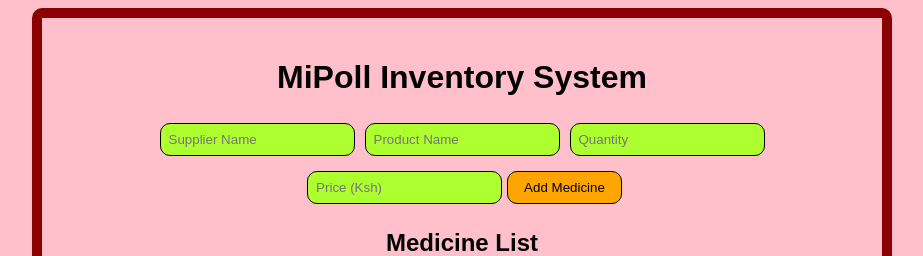
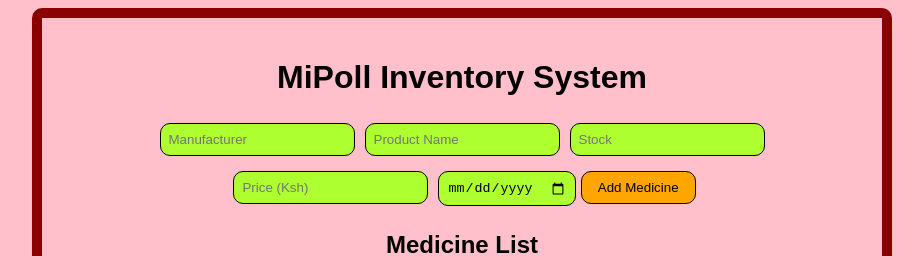
Before and after one commit to Coding-with-Mike-Eng/Mike-App, a React (Vite) app: page / in a window 1280 px wide. Shown: the top 256 px of the page, without its empty margins (178-1101 px from the left). Built offline with nearby package versions, Linux system fonts and the light colour scheme; no server answers.

Commit message:
Update addMedicineForm.jsx

```diff
--- a/src/Components/addMedicineForm.jsx
+++ b/src/Components/addMedicineForm.jsx
@@ -1,37 +1,40 @@
 import React, { useState } from 'react';
 
 function AddMedicineForm({ onAdd }) {
-    const [supplierName, setSupplierName] = useState('');
+    const [manufacturer, setManufacturer] = useState('');
     const [name, setName] = useState('');
-    const [quantity, setQuantity] = useState('');
+    const [stock, setStock] = useState('');
     const [price, setPrice] = useState('');
+    const [expiryDate, setExpiryDate] = useState(''); // optional
 
     const handleSubmit = (e) => {
         e.preventDefault();
 
         const newMedicine = {
-            supplierName,
+            manufacturer,
             name,
-            quantity: parseInt(quantity),
+            stock: parseInt(stock),
             price: parseFloat(price),
+            expiryDate: expiryDate ? new Date(expiryDate) : null
         };
 
         onAdd(newMedicine);
 
-        // Reset form
-        setSupplierName('');
+        // Reset form fields
+        setManufacturer('');
         setName('');
-        setQuantity('');
+        setStock('');
         setPrice('');
+        setExpiryDate('');
     };
 
     return (
         <form onSubmit={handleSubmit}>
             <input
                 type="text"
-                placeholder="Supplier Name"
-                value={supplierName}
-                onChange={(e) => setSupplierName(e.target.value)}
+                placeholder="Manufacturer"
+                value={manufacturer}
+                onChange={(e) => setManufacturer(e.target.value)}
                 required
             />
             <input
@@ -43,9 +46,9 @@ function AddMedicineForm({ onAdd }) {
             />
             <input
                 type="number"
-                placeholder="Quantity"
-                value={quantity}
-                onChange={(e) => setQuantity(e.target.value)}
+                placeholder="Stock"
+                value={stock}
+                onChange={(e) => setStock(e.target.value)}
                 required
             />
             <input
@@ -55,6 +58,12 @@ function AddMedicineForm({ onAdd }) {
                 onChange={(e) => setPrice(e.target.value)}
                 required
             />
+            <input
+                type="date"
+                placeholder="Expiry Date"
+                value={expiryDate}
+                onChange={(e) => setExpiryDate(e.target.value)}
+            />
             <button type="submit">Add Medicine</button>
         </form>
     );
```
